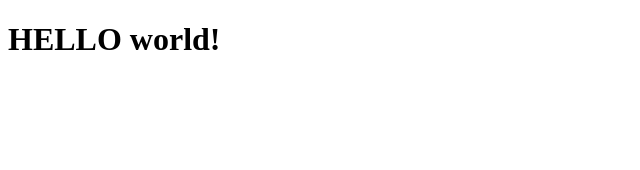
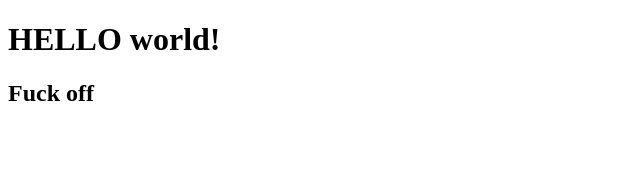
Before and after one commit to jeanbabtista/rpo, a React (Create React App) app in the folder client/: page / in a window 1280 px wide. Shown: the top 170 px of the page, without its empty margins (0-640 px from the left). Built offline with nearby package versions, Linux system fonts and the light colour scheme.

Commit message:
added text to App.js

```diff
--- a/client/src/App.js
+++ b/client/src/App.js
@@ -4,6 +4,7 @@ const App = () => {
   return (
     <div>
       <h1>HELLO world!</h1>
+      <h2>Fuck off</h2>
     </div>
   )
 }
```
